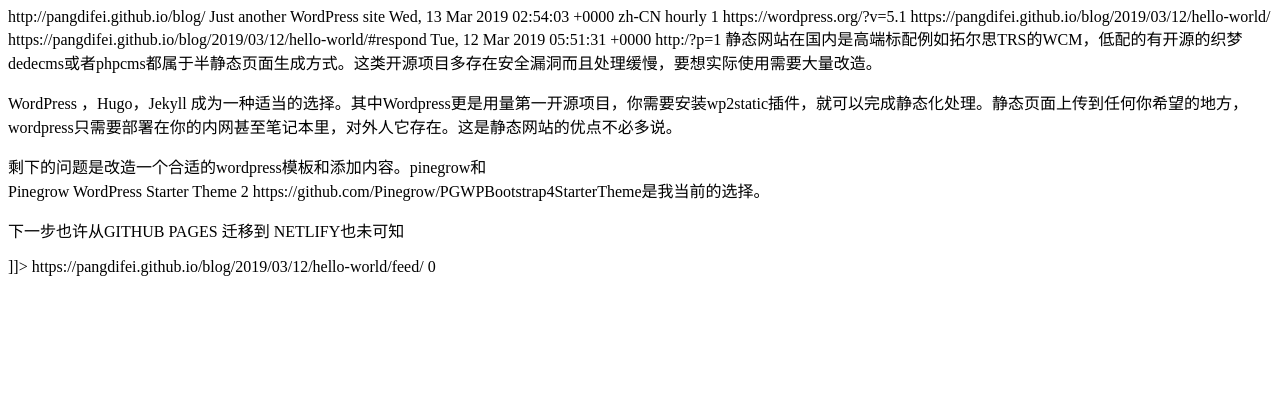
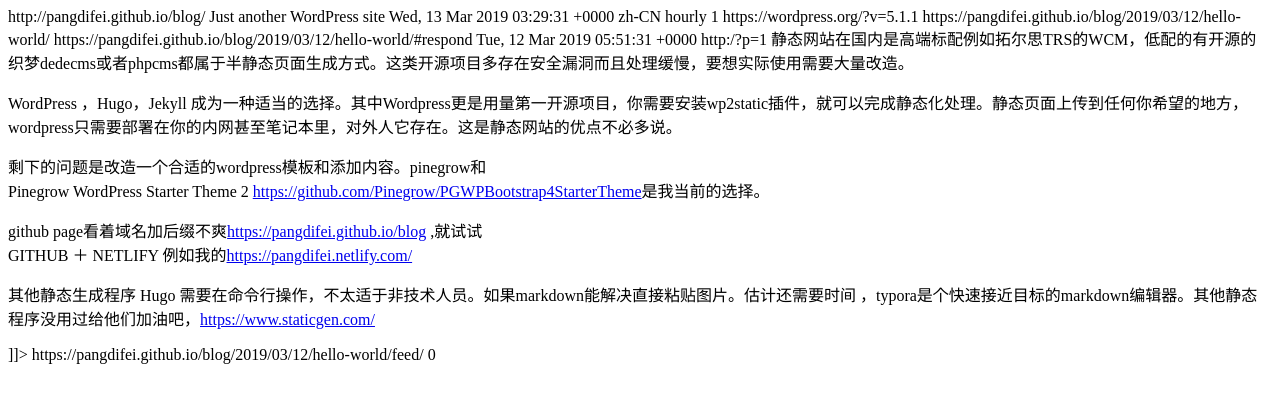
Before and after one commit to pangdifei/blog, a plain HTML site: page category/uncategorized/feed/index.html in a window 1280 px wide. Drawn offline with Linux system fonts and the light colour scheme.

Commit message:
编辑静态页面

```diff
--- a/category/uncategorized/feed/index.html
+++ b/category/uncategorized/feed/index.html
@@ -13,13 +13,13 @@
 	<link>http://pangdifei.github.io/blog/</link>
 	<description>Just another WordPress site</description>
 	<lastBuildDate>
-	Wed, 13 Mar 2019 02:54:03 +0000	</lastBuildDate>
+	Wed, 13 Mar 2019 03:29:31 +0000	</lastBuildDate>
 	<language>zh-CN</language>
 	<sy:updatePeriod>
 	hourly	</sy:updatePeriod>
 	<sy:updateFrequency>
 	1	</sy:updateFrequency>
-	<generator>https://wordpress.org/?v=5.1</generator>
+	<generator>https://wordpress.org/?v=5.1.1</generator>
 	<item>
 		<title>内容管理系统CMS生成静态页面</title>
 		<link>https://pangdifei.github.io/blog/2019/03/12/hello-world/</link>
@@ -39,11 +39,15 @@
 
 
 
-<p> 剩下的问题是改造一个合适的wordpress模板和添加内容。pinegrow和 <br>Pinegrow WordPress Starter Theme 2 https://github.com/Pinegrow/PGWPBootstrap4StarterTheme是我当前的选择。</p>
+<p> 剩下的问题是改造一个合适的wordpress模板和添加内容。pinegrow和 <br>Pinegrow WordPress Starter Theme 2 <a href="https://github.com/Pinegrow/PGWPBootstrap4StarterTheme">https://github.com/Pinegrow/PGWPBootstrap4StarterTheme</a>是我当前的选择。</p>
 
 
 
-<p>下一步也许从GITHUB PAGES 迁移到 NETLIFY也未可知</p>
+<p>github page看着域名加后缀不爽<a href="https://pangdifei.github.io/blog">https://pangdifei.github.io/blog</a> ,就试试 <br>GITHUB  ＋ NETLIFY 例如我的<a href="https://pangdifei.netlify.com/">https://pangdifei.netlify.com/</a></p>
+
+
+
+<p>其他静态生成程序 Hugo 需要在命令行操作，不太适于非技术人员。如果markdown能解决直接粘贴图片。估计还需要时间 ，typora是个快速接近目标的markdown编辑器。其他静态程序没用过给他们加油吧，<a href="https://www.staticgen.com/">https://www.staticgen.com/</a></p>
 ]]></content:encoded>
 							<wfw:commentRss>https://pangdifei.github.io/blog/2019/03/12/hello-world/feed/</wfw:commentRss>
 		<slash:comments>0</slash:comments>
```
Also changed, not shown: 2019/03/12/hello-world/feed/index.html (+2 -2 lines), 2019/03/12/hello-world/index.html (+6 -2 lines), comments/feed/index.html (+2 -2 lines), feed/index.html (+8 -4 lines), sample-page/feed/index.html (+2 -2 lines), wordpress/2019/03/12/hello-world/index.html (+6 -2 lines).
